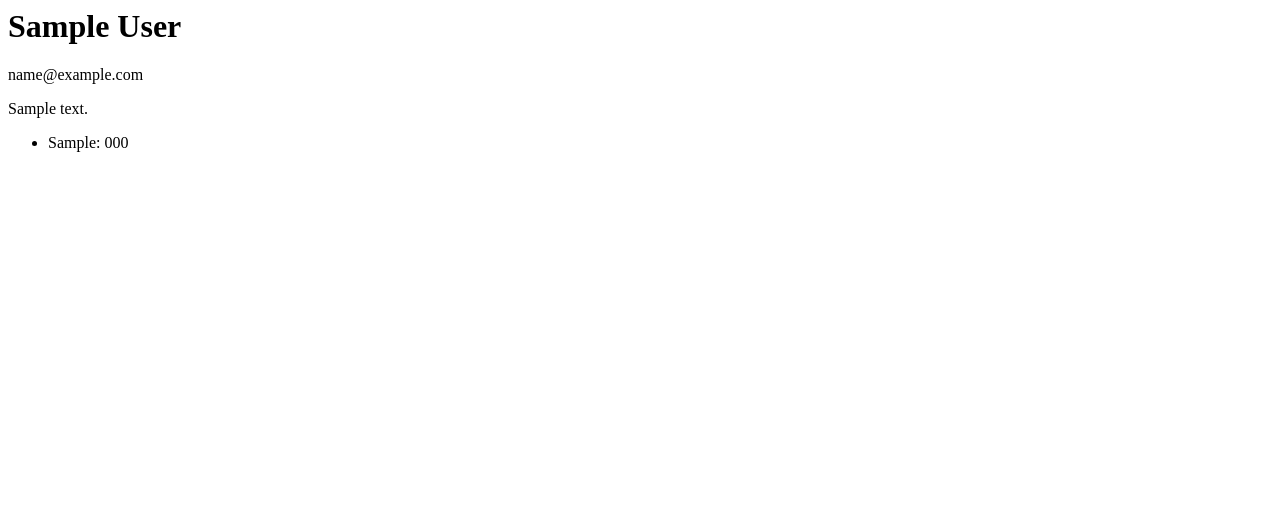
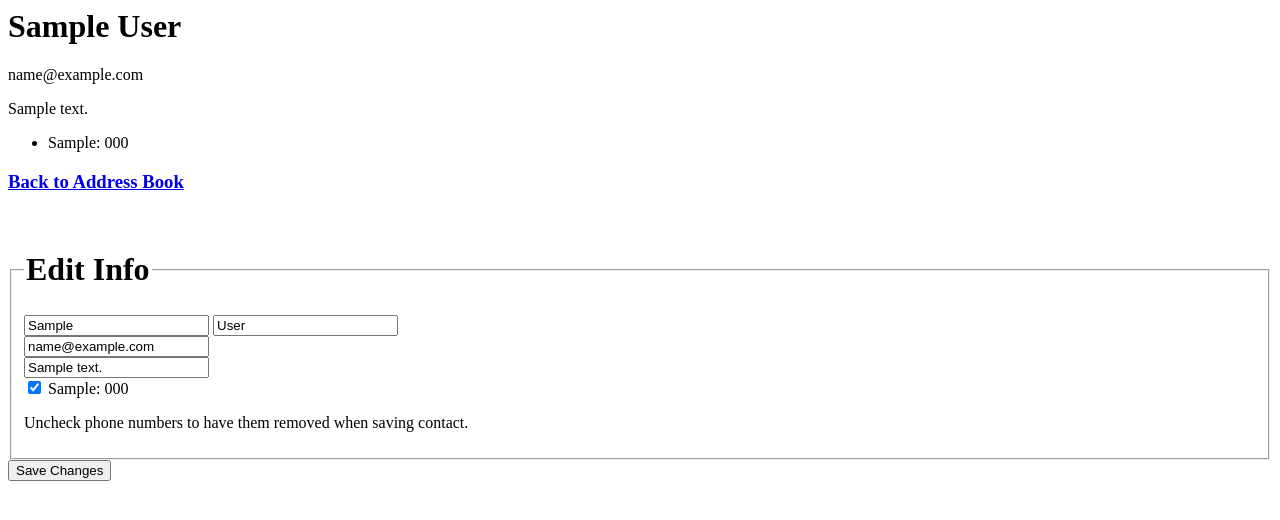
Before and after one commit to jpstrommen95/djangoAddress, a Django app: page /address/1/ in a window 1280 px wide. Shown: the top 520 px of the page. Run offline with Django 4.2, Linux system fonts and the light colour scheme; tables that the repository leaves empty hold one stand-in row (values such as "Sample post").

Commit message:
enable editing of basic info

```diff
--- a/mysite/address/templates/address/detail.html
+++ b/mysite/address/templates/address/detail.html
@@ -3,6 +3,37 @@
 <p>{{contact.street_address}}</p>
 <ul>
     {% for phone_number in contact.phonenumber_set.all %}
-        <li>{{phone_number}}</li>
+    <li>{{phone_number}}</li>
     {% endfor %}
 </ul>
+<h3><a href="{% url 'address:home' %}">Back to Address Book</a></h3>
+
+<br>
+
+<form action="{% url 'address:edit' contact.id %}" method="post">
+    {% csrf_token %}
+    <fieldset>
+        <legend><h1>Edit Info</h1></legend>
+        {% if error_message %}<p><strong>{{ error_message }}</strong></p>{% endif %}
+        <div>
+            <input type="text" placeholder="First Name" value="{{contact.first_name}}" name="fName">
+            <input type="text" placeholder="Last Name" value="{{contact.last_name}}" name="lName">
+        </div>
+        <div>
+            <input type="email" placeholder="Email Address" value="{{contact.email_address}}" name="email">
+        </div>
+        <div>
+            <input type="text" placeholder="Street Address" value="{{contact.street_address}}" name="street">
+        </div>
+        <div>
+            {% for phonenumber in contact.phonenumber_set.all %}
+            <input type="checkbox" name="numberKey" id="phonenumber{{ forloop.counter }}" value="{{ phonenumber.id }}"
+                   checked>
+            <label for="phonenumber{{ forloop.counter }}">{{phonenumber}}</label>
+            <br>
+            {% endfor %}
+            <p>Uncheck phone numbers to have them removed when saving contact.</p>
+        </div>
+    </fieldset>
+    <input type="submit" value="Save Changes">
+</form>
--- a/mysite/address/templates/address/home.html
+++ b/mysite/address/templates/address/home.html
@@ -3,7 +3,7 @@
 {% if contact_list %}
     <ul>
     {% for contact in contact_list %}
-        <li><a href="{% url 'detail' contact.id %}">{{ contact.full_name }}</a></li>
+        <li><a href="{% url 'address:detail' contact.id %}">{{ contact.full_name }}</a></li>
     {% endfor %}
     </ul>
 {% else %}
--- a/mysite/address/templates/address/index.html
+++ b/mysite/address/templates/address/index.html
@@ -1 +1 @@
-<a href="/address/home/">To address book</a>
+<a href="{% url 'address:home' %}">To address book</a>
--- a/mysite/address/urls.py
+++ b/mysite/address/urls.py
@@ -1,15 +1,13 @@
 from django.urls import path
 
 from . import views
+
+app_name = 'address'  # give it a namespace here
 
 # create the url path here
 urlpatterns = [
     path('', views.index, name='login'),
     path('home/', views.home, name='home'),
-    # ex: /polls/5/
     path('<int:contact_id>/', views.detail, name='detail'),
-    # ex: /polls/5/results/
-    path('<int:contact_id>/results/', views.results, name='results'),
-    # ex: /polls/5/vote/
-    path('<int:contact_id>/vote/', views.vote, name='vote'),
+    path('<int:contact_id>/edit/', views.edit, name='edit'),
 ]
--- a/mysite/address/views.py
+++ b/mysite/address/views.py
@@ -1,5 +1,7 @@
 from django.shortcuts import render, get_object_or_404
-from django.http import HttpResponse
+from django.http import HttpResponse, HttpResponseRedirect
+from django.urls import reverse
+
 from .models import Contact
 
 
@@ -21,10 +23,22 @@ def detail(request, contact_id):
     return render(request, 'address/detail.html', {'contact': contact})
 
 
-def results(request, question_id):
-    response = "You're looking at the results of question %s."
-    return HttpResponse(response % question_id)
+def edit(request, contact_id):
+    # get contact
+    old_contact = get_object_or_404(Contact, pk=contact_id)
+    # edit contact
+    try:
+        old_contact.first_name = request.POST['fName']
+        old_contact.last_name = request.POST['lName']
+        old_contact.email_address = request.POST['email']
+        old_contact.street_address = request.POST['street']
+        old_contact.save()
+    except (KeyError, Contact.DoesNotExist):
+        # Redisplay the question voting form.
+        return render(request, 'address/detail.html', {
+            'contact': old_contact,
+            'error_message': "Field does not exist, report this bug to an admin.",
+        })
+    # delete phone numbers todo
 
-
-def vote(request, question_id):
-    return HttpResponse("You're voting on question %s." % question_id)
+    return HttpResponseRedirect(reverse('address:home'))
```
